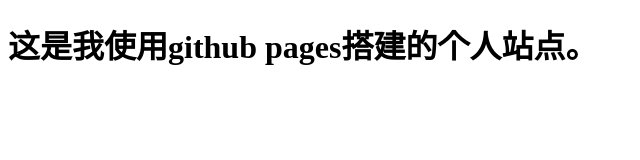
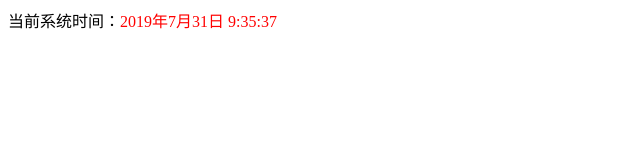
Before and after one commit to lgwguang/lgwguang.github.io, a plain HTML site: page index.html in a window 1280 px wide. Shown: the whole page, without its empty margins (0-640 px from the left). Drawn offline with nearby package versions, Linux system fonts and the light colour scheme.

Commit message:
显示当前时间

```diff
--- a/index.html
+++ b/index.html
@@ -1,6 +1,27 @@
 <!DOCTYPE html>
 <html>
+    <head>
+        <script src="js/jquery-1.8.1.js"></script>
+    </head>
+    <title>个人博客</title>
     <body>
-        <h1>这是我使用github pages搭建的个人站点。</h1>
+        当前系统时间：<span id="time"></span>
+
     </body>
+    <script type="text/javascript">
+    function getCurrentTime(){
+		//获取到当前的系统时间
+		var date = new Date();
+		//把当前系统时间拼装成我指定的格式。
+		var timeInfo =  date.getFullYear()+"年"+(date.getMonth()+1)+"月"+date.getDate()+"日 "+
+	    date.getHours()+":"+date.getMinutes()+":"+date.getSeconds();
+
+		//找span对象
+		var  spanObj = document.getElementById("time");
+		//设置span标签体的内容
+		spanObj.innerHTML = timeInfo.fontcolor("red");
+	}
+	getCurrentTime();
+    window.setInterval("getCurrentTime()",1000); /* setInterval定时方法，第一个参数要指定调用的代码，第二参数是每隔指定的毫秒数调用指定的代码。*/
+    </script>
 </html>
```
